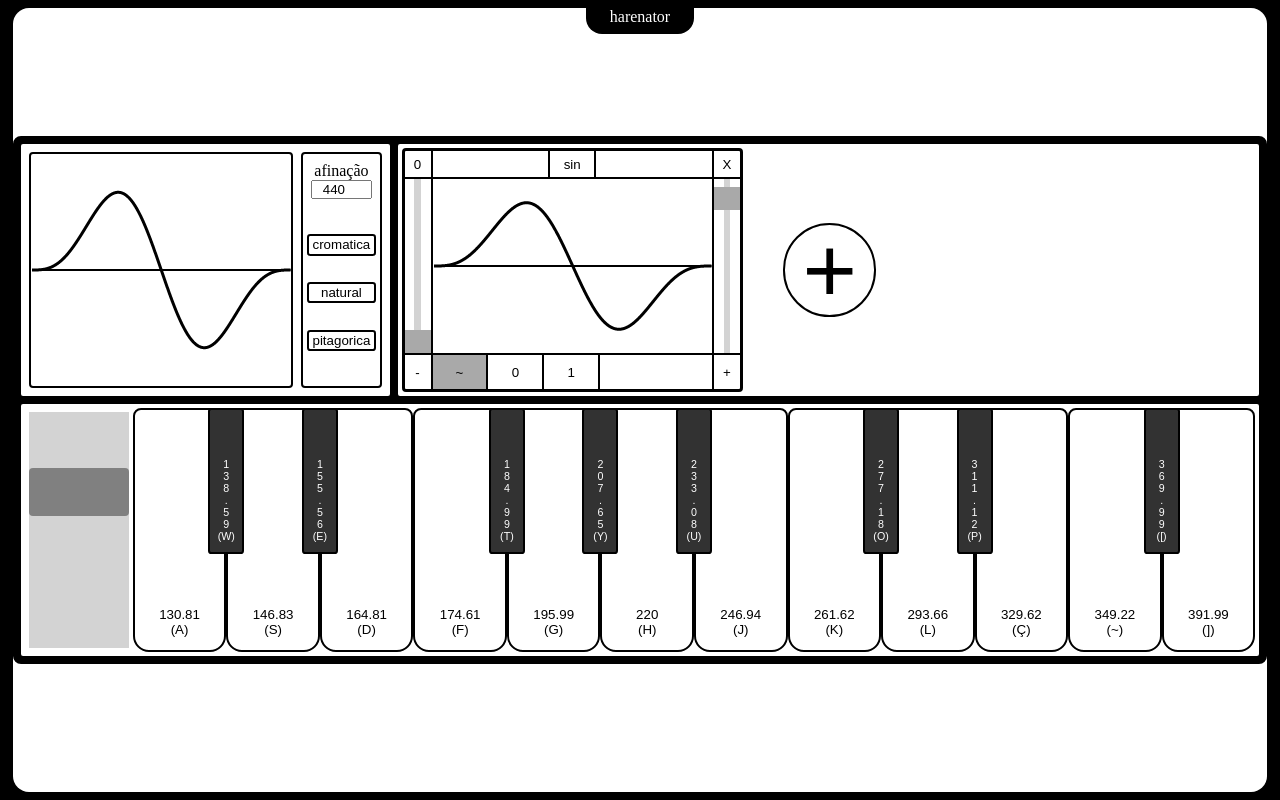
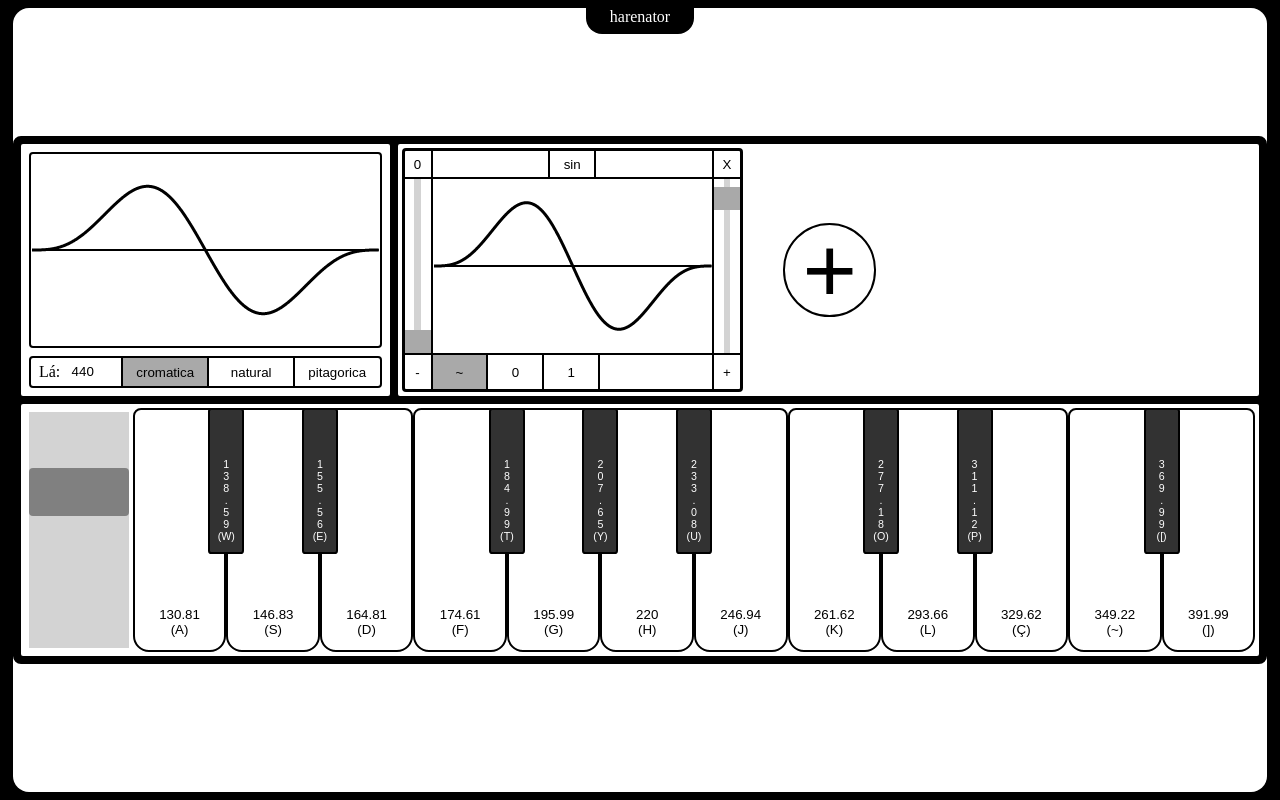
Before and after one commit to k-lila/react_synth, a React (Vite) app: page / in a window 1280 px wide. Built offline with nearby package versions, Linux system fonts and the light colour scheme.

Commit message:
mudança no layout

```diff
--- /dev/null
+++ b/src/components/menu/index.tsx
@@ -0,0 +1,48 @@
+import { useDispatch, useSelector } from 'react-redux'
+import { RootReducer } from '../../store'
+import usePitchChange from '../../hooks/usePitchChange'
+import { setScale } from '../../store/reducers/recipe'
+import { MenuStyled } from './styles'
+
+const Menu = () => {
+  const dispatch = useDispatch()
+  const recipe = useSelector((state: RootReducer) => state.recipe)
+  const { pitch, handlePitchChange } = usePitchChange()
+  return (
+    <MenuStyled>
+      <div className="input">
+        <label htmlFor="reference">{'Lá:'}</label>
+        <input
+          type="number"
+          step={0.1}
+          min={2}
+          id="reference"
+          value={pitch}
+          onChange={(e) => handlePitchChange(Number(e.target.value))}
+        />
+      </div>
+      <div className="scales">
+        <button
+          className={`${recipe.scale == 'chromatic' ? '--bg-darkgray' : ''}`}
+          onClick={() => dispatch(setScale('chromatic'))}
+        >
+          cromatica
+        </button>
+        <button
+          className={`${recipe.scale == 'natural' ? '--bg-darkgray' : ''}`}
+          onClick={() => dispatch(setScale('natural'))}
+        >
+          natural
+        </button>
+        <button
+          className={`${recipe.scale == 'pitagoric' ? '--bg-darkgray' : ''}`}
+          onClick={() => dispatch(setScale('pitagoric'))}
+        >
+          pitagorica
+        </button>
+      </div>
+    </MenuStyled>
+  )
+}
+
+export default Menu
--- /dev/null
+++ b/src/components/menu/styles.ts
@@ -0,0 +1,59 @@
+import styled from 'styled-components'
+
+export const MenuStyled = styled.div`
+  border: solid 2px black;
+  border-radius: 0.25em;
+  display: flex;
+  justify-content: space-between;
+  width: 100%;
+  height: 2em;
+  padding-left: 0.25em;
+  .input {
+    display: flex;
+    margin: 0 auto;
+    align-items: center;
+    color: black;
+    text-align: center;
+    input {
+      border: none;
+      text-align: center;
+      width: 4em;
+      height: 80%;
+      margin-left: 0.25em;
+    }
+  }
+  .scales {
+    width: 75%;
+    display: flex;
+    justify-content: space-evenly;
+    button {
+      width: 100%;
+      padding: 0 1em;
+      border-left: 2px solid black;
+      &:hover {
+        background-color: lightgray;
+      }
+    }
+  }
+
+  @media screen and (max-height: 400px) {
+    font-size: 3.75svh;
+    .scales {
+      button {
+        font-size: 3.75svh;
+      }
+    }
+  }
+  @media screen and (max-width: 768px) {
+    .scales {
+      overflow: auto;
+    }
+  }
+  @media screen and (min-width: 768px) and (max-width: 1023px) {
+    .scales {
+      button {
+        font-size: 0.7em;
+      }
+    }
+  }
+`
--- a/src/containers/harenator/styles.ts
+++ b/src/containers/harenator/styles.ts
@@ -22,9 +22,15 @@ export const HarenatorStyled = styled.div`
   @media screen and (min-width: 600px) and (max-width: 1024px) {
     max-width: calc(100vw - 3vmin);
     @media screen and (max-height: 600px) {
-      grid-template-columns: 30% auto;
+      grid-template-columns: 35% auto;
       grid-template-rows: 47svh 47svh;
     }
+  }
+
+  @media screen and (max-width: 767px) {
+  }
+  @media screen and (min-width: 768px) and (max-width: 1024px) {
+    grid-template-columns: 40% auto;
   }
   @media screen and (min-width: 1025px) {
   }
--- a/src/containers/synthwave/index.tsx
+++ b/src/containers/synthwave/index.tsx
@@ -2,18 +2,12 @@ import { useRef } from 'react'
 import useComponentSizes from '../../hooks/useComponentSizes'
 import LinePlot from '../../utils/lineplot'
 import { SynthWaveStyled } from './styles'
-
-import usePitchChange from '../../hooks/usePitchChange'
-import { useDispatch } from 'react-redux'
-import { setScale } from '../../store/reducers/recipe'
 import useMainWaveView from '../../hooks/useMainWaveView'
+import Menu from '../../components/menu'
 
 const SynthWave = () => {
-  const dispatch = useDispatch()
-  const { pitch, handlePitchChange } = usePitchChange()
   const graphref = useRef<HTMLDivElement>(null)
   const componentSizes = useComponentSizes(graphref)
-
   const mainWaveView = useMainWaveView()
   const plot = LinePlot(
     [mainWaveView],
@@ -24,7 +18,6 @@ const SynthWave = () => {
     5,
     1
   )
-
   return (
     <SynthWaveStyled>
       <div className="graph">
@@ -32,28 +25,7 @@ const SynthWave = () => {
           {plot}
         </div>
       </div>
-      <div className="menu">
-        <div className="menu--input">
-          <label htmlFor="reference">afinação</label>
-          <input
-            type="number"
-            step={0.1}
-            min={2}
-            id="reference"
-            value={pitch}
-            onChange={(e) => handlePitchChange(Number(e.target.value))}
-          />
-        </div>
-        <div className="menu--scales">
-          <button onClick={() => dispatch(setScale('chromatic'))}>
-            cromatica
-          </button>
-          <button onClick={() => dispatch(setScale('natural'))}>natural</button>
-          <button onClick={() => dispatch(setScale('pitagoric'))}>
-            pitagorica
-          </button>
-        </div>
-      </div>
+      <Menu />
     </SynthWaveStyled>
   )
 }
--- a/src/containers/synthwave/styles.ts
+++ b/src/containers/synthwave/styles.ts
@@ -1,12 +1,11 @@
 import styled from 'styled-components'
 
 export const SynthWaveStyled = styled.div`
-  display: grid;
-  grid-template-columns: 75% auto;
-  grid-template-rows: 100%;
-  gap: 0.5em;
+  display: flex;
+  flex-direction: column;
   justify-items: center;
   align-items: center;
+  justify-content: space-between;
   width: 100%;
   height: 100%;
   border-radius: 0.25em;
@@ -17,7 +16,7 @@ export const SynthWaveStyled = styled.div`
   .graph {
     display: flex;
     width: 100%;
-    height: 100%;
+    height: calc(100% - 1vmin - 2em);
     border: solid 2px black;
     border-radius: 0.25em;
     &--plot {
@@ -26,59 +25,4 @@ export const SynthWaveStyled = styled.div`
       width: 100%;
     }
   }
-  .menu {
-    border: solid 2px black;
-    border-radius: 0.25em;
-    display: flex;
-    flex-direction: column;
-    justify-content: space-between;
-    height: 100%;
-    width: 100%;
-    padding: 0.25em;
-    &--input {
-      color: black;
-      text-align: center;
-      padding: 0.25em;
-      input {
-        text-align: center;
-        width: 100%;
-      }
-    }
-    &--scales {
-      display: flex;
-      height: 100%;
-      justify-content: space-evenly;
-      flex-direction: column;
-      margin: 0.5em 0;
-      button {
-        margin: 0.25em 0;
-        padding: 0.1em;
-        border: 2px solid black;
-        border-radius: 0.25em;
-        &:hover {
-          background-color: lightgray;
-        }
-      }
-    }
-  }
-  @media screen and (max-height: 400px) {
-    .menu {
-      font-size: 3.75svh;
-      &--scales {
-        button {
-          font-size: 3.75svh;
-        }
-      }
-    }
-  }
-  @media screen and (max-width: 600px) {
-  }
-  @media screen and (min-width: 601px) and (max-width: 767px) {
-    grid-template-columns: 50% auto;
-  }
-  @media screen and (min-width: 768px) and (max-width: 1024px) {
-    grid-template-columns: 65% auto;
-  }
-  @media screen and (min-width: 1025px) {
-  }
 `
--- a/src/styles.ts
+++ b/src/styles.ts
@@ -41,7 +41,6 @@ export const GlobalStyle = createGlobalStyle`
   }
   @media screen and (min-width: 1024px) {
   }
-
 `
 export const Container = styled.div`
   color: white;
--- a/src/utils/getkeyboardkey.ts
+++ b/src/utils/getkeyboardkey.ts
@@ -6,6 +6,9 @@ const getKeyboardKey = (keycode: string) => {
     .replace('Quote', '~')
     .replace('Backslash', ']')
     .replace('BracketRight', '[')
+    .replace('Minus', '-')
+    .replace('BracketLeft', '´')
+    .replace('Equal', '=')
   return keyboardkey
 }
 
```
